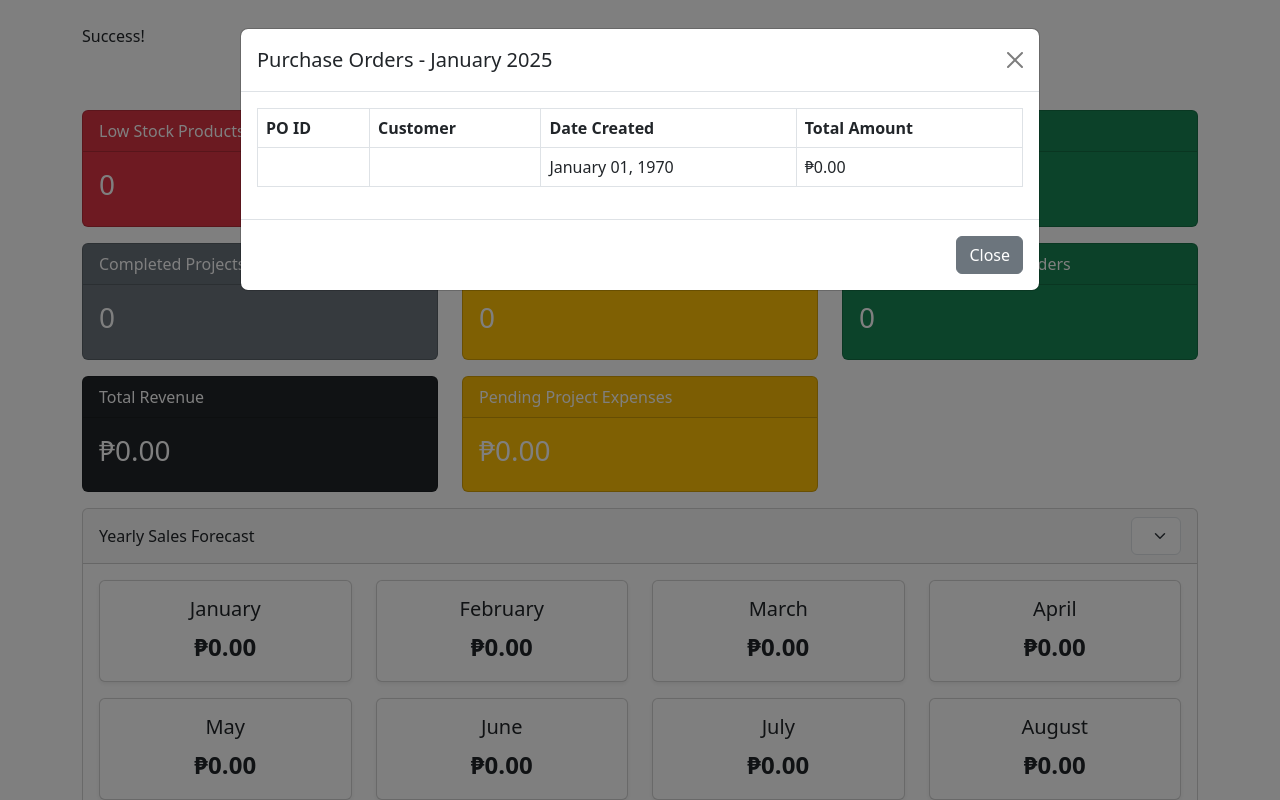
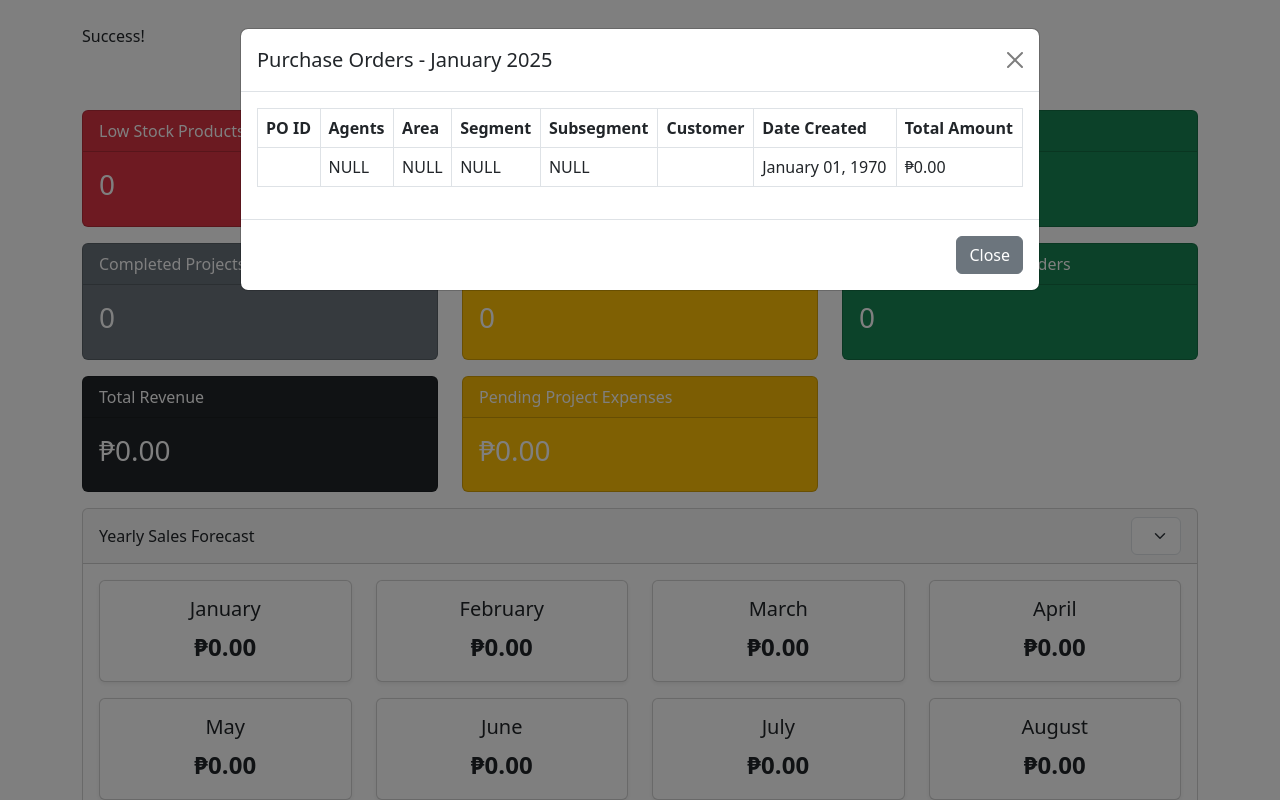
Before and after one commit to CodeAkyra/customer_to_purchase_order, a PHP site: page / in a window 1280 px wide, after a click that opens the changed part. Run offline with PHP 8.4, Linux system fonts and the light colour scheme; data that the repository does not hold is empty.

Commit message:
comment added

```diff
--- a/index.php
+++ b/index.php
@@ -167,6 +167,7 @@ for ($monthNumber = 1; $monthNumber <= 12; $monthNumber++) {
 
                     <!-- gets ko na paano yung magiging output neto, nag eexperiment pa muna ako sa ibang prototype -->
                     <!-- para yun lang yung focus niya and makuha ko agad yung gusto ko na output -->
+                    <!-- if trip niyo ma imagine, open niyo yung file STI-IPI(Sales Evaluation Template) then open niyo sa baba yung February 21 -->
                     <div class="modal fade" id="modalMonth<?= $monthNumber ?>" tabindex="-1"
                         aria-labelledby="modalLabel<?= $monthNumber ?>" aria-hidden="true">
                         <div class="modal-dialog modal-lg">
@@ -184,6 +185,10 @@ for ($monthNumber = 1; $monthNumber <= 12; $monthNumber++) {
                                             <thead>
                                                 <tr>
                                                     <th>PO ID</th>
+                                                    <th>Agents</th>
+                                                    <th>Area</th>
+                                                    <th>Segment</th>
+                                                    <th>Subsegment</th>
                                                     <th>Customer</th>
                                                     <th>Date Created</th>
                                                     <th>Total Amount</th>
@@ -193,6 +198,10 @@ for ($monthNumber = 1; $monthNumber <= 12; $monthNumber++) {
                                                 <?php foreach ($purchaseOrders as $po): ?>
                                                     <tr>
                                                         <td><?= $po['id'] ?></td>
+                                                        <td>NULL</td>
+                                                        <td>NULL</td>
+                                                        <td>NULL</td>
+                                                        <td>NULL</td>
                                                         <td><?= $po['customer_name'] ?></td>
                                                         <td><?= date('F d, Y', strtotime($po['date_created'])) ?></td>
                                                         <td>₱<?= number_format($po['total_price'], 2) ?></td>
```
